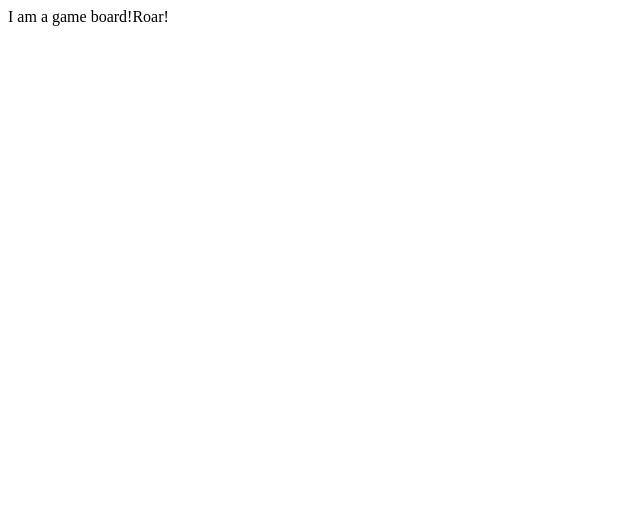
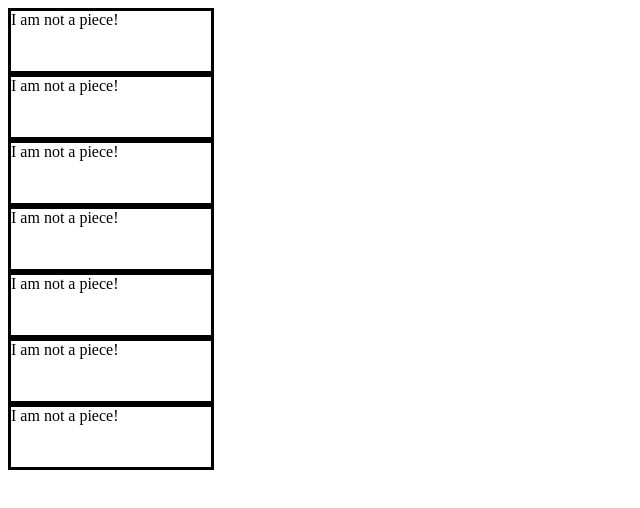
Before and after one commit to vehikl/connect-four, a Vue app: page / in a window 1280 px wide. Shown: the top 508 px of the page, without its empty margins (0-640 px from the left). Built offline with nearby package versions, Linux system fonts and the light colour scheme.

Commit message:
Show piece on the first column

```diff
--- a/src/App.vue
+++ b/src/App.vue
@@ -1,19 +1,31 @@
 <template>
   <div id="app">
-    <div ref="game-board">I am a game board!Roar!</div>
+    <div ref="game-board">
+      <BoardColumn :has-piece="firstColumnHasPiece" @click="firstColumnHasPiece = true"></BoardColumn>
+      <BoardColumn></BoardColumn>
+      <BoardColumn></BoardColumn>
+      <BoardColumn></BoardColumn>
+      <BoardColumn></BoardColumn>
+      <BoardColumn></BoardColumn>
+      <BoardColumn></BoardColumn>
+    </div>
   </div>
 </template>
 
 <script lang="ts">
 import {Component, Vue} from 'vue-property-decorator';
 import HelloWorld from './components/HelloWorld.vue';
+import BoardColumn from "@/components/BoardColumn.vue";
 
 @Component({
   components: {
     HelloWorld,
+    BoardColumn,
   },
 })
-export default class App extends Vue {}
+export default class App extends Vue {
+  firstColumnHasPiece = false;
+}
 </script>
 
 <style lang="scss">
--- /dev/null
+++ b/src/components/BoardColumn.vue
@@ -0,0 +1,25 @@
+<template>
+  <div ref="column" class="column" @click="() => $emit('click')">
+    <div v-if="hasPiece" ref="piece">I am a piece!</div>
+    <div v-if="!hasPiece" ref="piece">I am not a piece!</div>
+  </div>
+</template>
+
+<script lang="ts">
+import {Component, Prop, Vue} from 'vue-property-decorator';
+
+@Component
+export default class BoardColumn extends Vue {
+  @Prop({default: false}) public hasPiece!: boolean;
+}
+</script>
+
+<!-- Add "scoped" attribute to limit CSS to this component only -->
+<style lang="scss" scoped>
+.column {
+  width: 200px;
+  height: 60px;
+  border-style: solid
+}
+
+</style>
```
Also changed, not shown: 1 other file (tests, documents, lock files or other folders).
